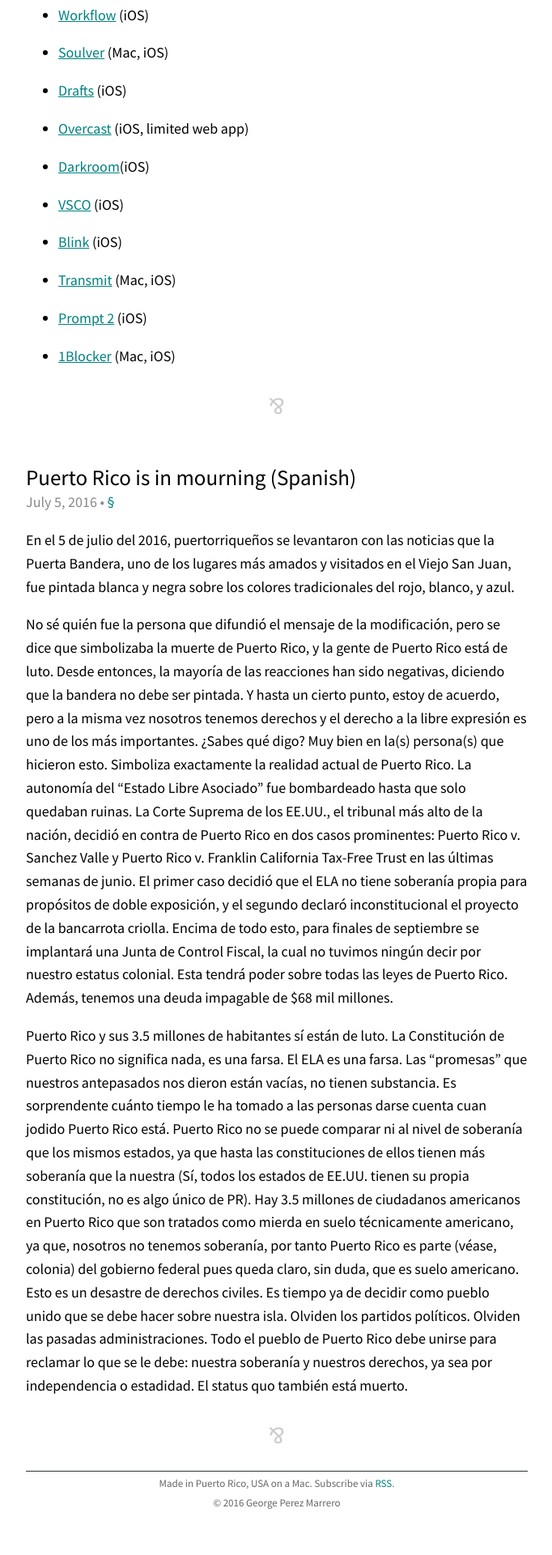
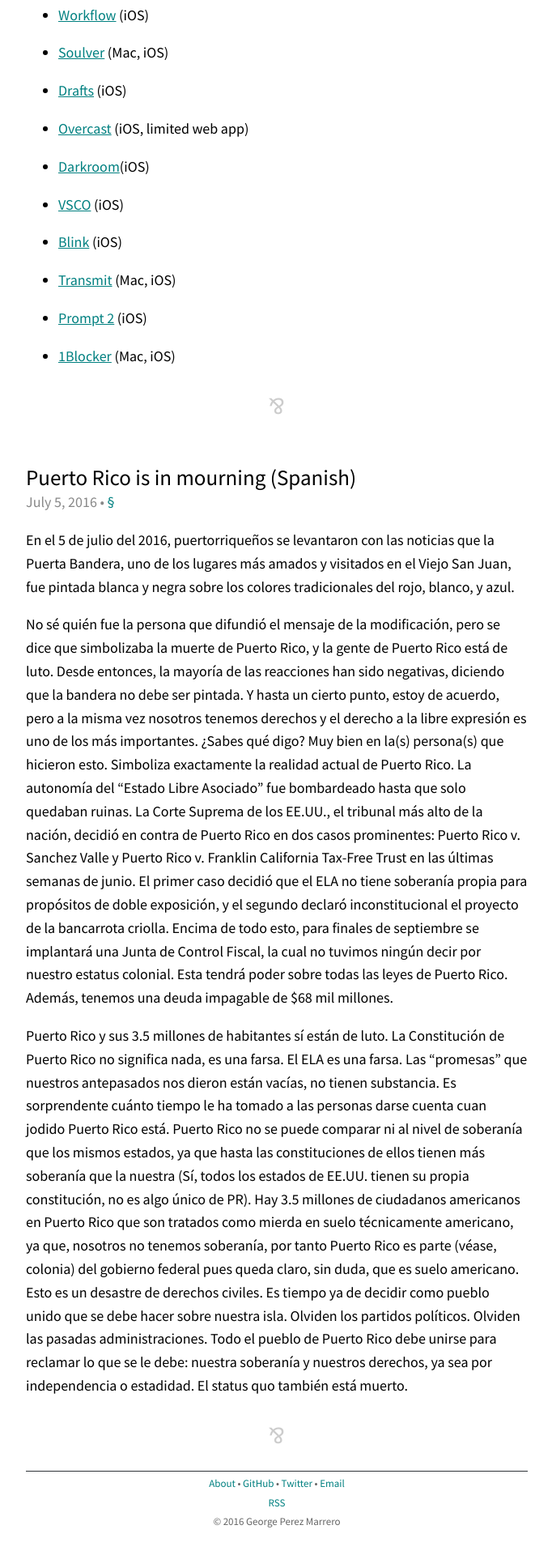
Before and after one commit to georgeperez/titanpointe.org, a Jekyll site: the page built from index.html, in a window 1280 px wide. Shown: the part 2527-4447 px from the top of the page at 81% size, without its empty margins (298-980 px from the left). Built offline with Jekyll 4.4.1, drawn with Linux system fonts in a browser that asks for light colours; before the commit the page ends 4423 px from its top, so only the background shows below that.

Commit message:
Updated stuff

```diff
--- a/_config.yml
+++ b/_config.yml
@@ -7,4 +7,5 @@
 timezone: America/Puerto_Rico
 google_analytics_id: UA-40381065-2
 email: george@georgeperezmarrero.com
-excerpt_separator: <!--more-->
+github: [metadata]
+repository: georgeperez/georgeperez.github.io
--- a/_includes/footer.html
+++ b/_includes/footer.html
@@ -1,4 +1,15 @@
 <footer>
-    <p>Made in Puerto Rico, USA on a Mac. Subscribe via <a href="/atom.xml">RSS</a>.</p>
-    <p>&copy; 2016 George Perez Marrero</p>
+  <p>
+    <nav>
+      <a href="/about">About</a>
+      &bull;
+      <a href="https://github.com/georgeperez/" target="_blank">GitHub</a>
+      &bull;
+      <a href="https://twitter.com/georgeperez" target="_blank">Twitter</a>
+      &bull;
+      <a href="mailto:{{ site.email }}">Email</a>
+    </nav>
+  </p>
+  <p><a href="/atom.xml">RSS</a></p>
+  <p>&copy; 2016 George Perez Marrero</p>
 </footer>
--- a/_layouts/post.html
+++ b/_layouts/post.html
@@ -5,7 +5,7 @@
 {% if page.external-url %}
     <header>
       <h2>
-        <a class="linkpost" href="{{ page.external-url }}" target="_blank">{{ page.title }}</a>
+        <a class="linkpost" href="{{ page.external-url }}">{{ page.title }}</a>
       </h2>
       <p class="meta"><span class="postdate">{{ page.date | date:"%B %-d, %Y" }}</span> &bull; <a class="anchor" href="{{ page.url }}" title="Permalink">&sect;</a></p>
     </header>
--- a/about/index.html
+++ b/about/index.html
@@ -6,11 +6,11 @@
   <header>
     <h2>About</h2>
   </header>
-  <p>My name is George Perez-Marrero. I&rsquo;m an undergrad at the <a href="https://uprm.edu/" target="_blank">University of Puerto Rico, Mayagüez</a>. Some of my interests include macOS, iOS, programming, photography, and a good cappuccino. Want to contact me? Head on over to my <a href="https://twitter.com/georgeperez/" target="_blank">Twitter</a>. We can go on from there.</p>
+  <p>My name is George Perez-Marrero. I&rsquo;m an undergrad at the <a href="https://uprm.edu/">University of Puerto Rico, Mayagüez</a>. Some of my interests include macOS, iOS, programming, photography, and a good cappuccino. Want to contact me? Head on over to my <a href="https://twitter.com/georgeperez/">Twitter</a>. We can go on from there.</p>
 
   <h1>Work</h1>
   <p>Still working on this section&#8230;<p>
 
     <h1>Social</h1>
-    <p>Other than Twitter, you can also find me on <a href="https://facebook.com/georgeperezmarrero" target="_blank">Facebook</a>, <a href="https://instagram.com/georgeperez" target="_blank">Instagram</a>, and <a href="https://snapchat.com/add/georgeperez_m" target="_blank">Snapchat</a>.</p>
+    <p>Other than Twitter, you can also find me on <a href="https://facebook.com/georgeperezmarrero">Facebook</a>, <a href="https://instagram.com/georgeperez">Instagram</a>, and <a href="https://snapchat.com/add/georgeperez_m">Snapchat</a>.</p>
 </article>
--- a/assets/css/style.css
+++ b/assets/css/style.css
@@ -88,6 +88,9 @@
 }
 footer p {
   margin: 0.5em;
+}
+footer nav a, footer nav a:active, footer nav a:visited {
+  color: teal;
 }
 section#posts {
   position: relative;
--- a/index.html
+++ b/index.html
@@ -7,7 +7,7 @@
 {% if post.external-url %}
     <header>
       <h2>
-        <a class="linkpost" href="{{ post.external-url }}" title="{{ post.title }}" target="_blank">{{ post.title }}</a>
+        <a class="linkpost" href="{{ post.external-url }}" title="{{ post.title }}">{{ post.title }}</a>
       </h2>
       <p class="meta"><span class="postdate">{{ post.date | date:"%B %-d, %Y" }}</span> &bull; <a class="anchor" href="{{ post.url }}" title="Permalink">&sect;</a></p>
     </header>
```
Also changed, not shown: atom.xml (+10 -0 lines).
